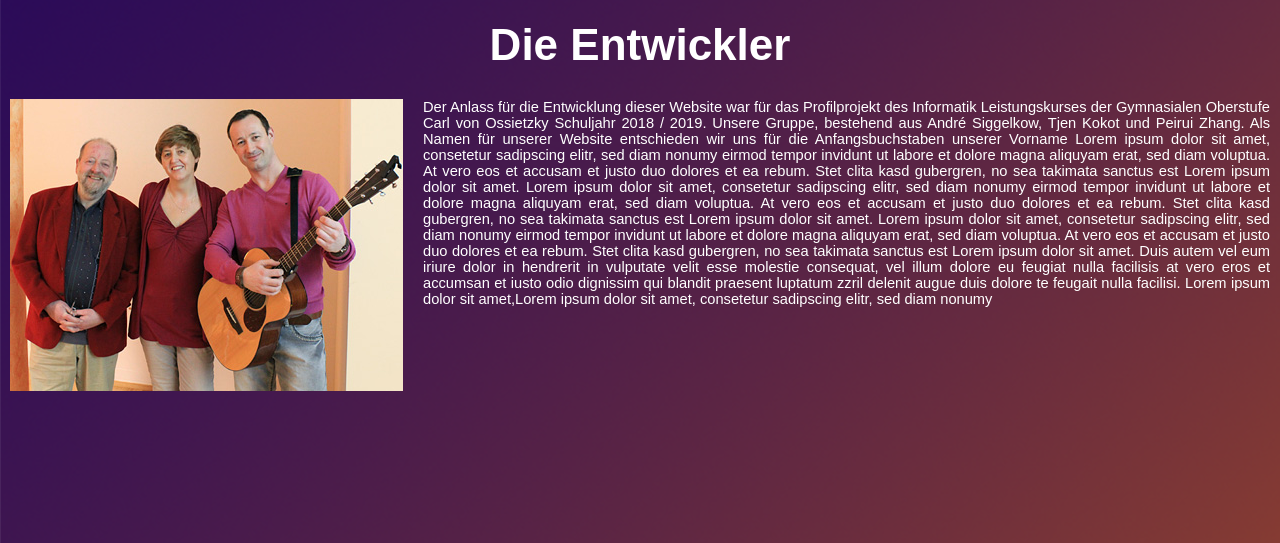
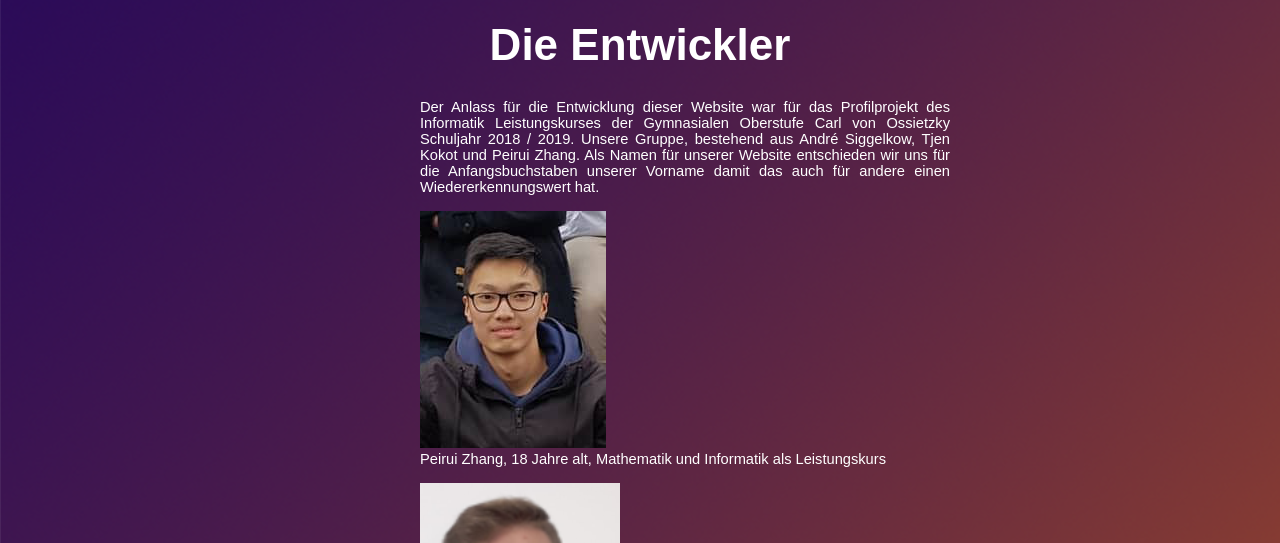
Before and after one commit to Bleyday/Profilprojekt-final, a PHP site: the page made by die _entwickler.html in a window 1280 px wide. Shown: the part 50-593 px from the top of the page. Run offline with PHP 8.4, Linux system fonts and the light colour scheme; grey boxes are pictures that could not be loaded.

Commit message:
Last commit

```diff
--- a/die _entwickler.html
+++ b/die _entwickler.html
@@ -18,20 +18,28 @@
       </nav>
       <div class="hr2"></div>
       <h1 id="sitetitle">Die Entwickler</h1>
-      <img id ="entwickler" src="img/dreipersonen.png">
+      <div id="entwicklerbox">
         <p class="entwickler_text">
             Der Anlass für die Entwicklung dieser Website war für das Profilprojekt des Informatik Leistungskurses der Gymnasialen Oberstufe Carl von Ossietzky Schuljahr 2018 / 2019.
-            Unsere Gruppe, bestehend aus André Siggelkow, Tjen Kokot und Peirui Zhang. Als Namen für unserer Website entschieden wir uns für die Anfangsbuchstaben unserer Vorname
-
-            Lorem ipsum dolor sit amet, consetetur sadipscing elitr, sed diam nonumy eirmod tempor invidunt ut labore et dolore magna aliquyam erat, sed diam voluptua. At vero eos et accusam et justo duo dolores et ea rebum. Stet clita kasd gubergren, no sea takimata sanctus est Lorem ipsum dolor sit amet. Lorem ipsum dolor sit amet, consetetur sadipscing elitr, sed diam nonumy eirmod tempor invidunt ut labore et dolore magna aliquyam erat, sed diam voluptua. At vero eos et accusam et justo duo dolores et ea rebum. Stet clita kasd gubergren, no sea takimata sanctus est Lorem ipsum dolor sit amet. Lorem ipsum dolor sit amet, consetetur sadipscing elitr, sed diam nonumy eirmod tempor invidunt ut labore et dolore magna aliquyam erat, sed diam voluptua. At vero eos et accusam et justo duo dolores et ea rebum. Stet clita kasd gubergren, no sea takimata sanctus est Lorem ipsum dolor sit amet.
-Duis autem vel eum iriure dolor in hendrerit in vulputate velit esse molestie consequat, vel illum dolore eu feugiat nulla facilisis at vero eros et accumsan et iusto odio dignissim qui blandit praesent luptatum zzril delenit augue duis dolore te feugait nulla facilisi. Lorem ipsum dolor sit amet,Lorem ipsum dolor sit amet, consetetur sadipscing elitr, sed diam nonumy
+            Unsere Gruppe, bestehend aus André Siggelkow, Tjen Kokot und Peirui Zhang. Als Namen für unserer Website entschieden wir uns für die Anfangsbuchstaben unserer Vorname damit das auch für andere einen Wiedererkennungswert hat.<br>
+            <br>
+            <img src="img/paui.png"><br>
+            Peirui Zhang, 18 Jahre alt, Mathematik und Informatik als Leistungskurs<br>
+            <br>
+            <img src="img/andre.png" alt="André Siggelkow"><br>
+            André Siggelkow, 17 Jahre alt, Mathematik und Infromatik als Leistungskurs<br>
+            <br>
+            <img src="img/tjen.png" alt="Tjen Kokot"><br>
+            Tjen Kokot, 17 Jahre alt, Mathematik und Informatik als Leistungskurs<br>
+        </p>
+      </div>
 
 <div class="hr"></div>
       </body>
 <footer class="footer">
-    <p class="footertext">© 2019 - TAP | <a href="#">Impressum</a> | <a href="datenschutz.html">Datenschutz</a></p><br>
+    <p class="footertext">© 2019 - TAP | <a href="impressum.html">Impressum</a> | <a href="datenschutz.html">Datenschutz</a></p><br>
     <img class="icons" src="img/email.png"> <p class="footertext"><p class="footertext">beispiel@email.de</p><br>
-    <img src="https://img.icons8.com/ios/16/000000/phone-filled.png"><p class="footertext">1234-1234567</p><br>
+    <img src="https://img.icons8.com/ios/16/000000/phone-filled.png"><p class="footertext">1234-1234567</p>
 </footer>
 
 
--- a/indexloggedin.php
+++ b/indexloggedin.php
@@ -17,7 +17,6 @@ if (isset($_SESSION["login"]) && $_SESSION["login"] =="verified"){
     <a class="btn2 active" href="index.html">Startseite</a>
     <a class="btn2" href="die%20_entwickler.html">
     Die Entwickler</a>
-    <a class="btn2" href="">Das Tool</a>
 </nav>
 <div class="hr2"></div>
 <h1 id="sitetitle">TAP-Manager</h1>
@@ -51,7 +50,7 @@ if (isset($_SESSION["login"]) && $_SESSION["login"] =="verified"){
     </div>
 <div class="hr"></div>
 <footer class="footer">
-    <p class="footertext">© 2019 - TAP | <a href="#">Impressum</a> | <a href="datenschutz.html">Datenschutz</a></p><br>
+    <p class="footertext">© 2019 - TAP | <a href="impressum.html">Impressum</a> | <a href="datenschutz.html">Datenschutz</a></p><br>
     <img class="icons" src="img/email.png"> <p class="footertext">beispiel@email.de</p><br>
     <img src="https://img.icons8.com/ios/16/000000/phone-filled.png"><p class="footertext">1234-1234567</p><br>
 </footer>
--- a/login.html
+++ b/login.html
@@ -12,7 +12,6 @@
 <a class="btn active" href="login.html">Einloggen</a>
 <a class="btn2" href="index.html">Startseite</a>
 <a class="btn2" href="die%20_entwickler.html">Die Entwickler</a>
-<a class="btn2" href="">Das Tool</a>
 </nav>
       <h1 id="sitetitle" href="Front/index.html">TAP-Manager <br><br>Login</h1>
 
--- a/registertodb.php
+++ b/registertodb.php
@@ -15,7 +15,7 @@ $email = $_POST["email"];
 
 $host = 'localhost';
 
-$hash_opts = array("cost" => 15, "salt"=> "this is my salt, that I use for salting");
+//$hash_opts = array("cost" => 15, "salt"=> "this is my salt, that I use for salting");
 $hashpw = password_hash($pass, PASSWORD_DEFAULT);
 
 $createU = "INSERT INTO data (username,password,email) VALUES ('{$user}','{$hashpw}','{$email}')"; //In einer Variable gespeicherter                                                                           MYSQL Befehl
--- a/registrierung.html
+++ b/registrierung.html
@@ -12,7 +12,6 @@
         <a class="btn" href="login.html">Einloggen</a>
         <a class="btn2" href="index.html">Startseite</a>
         <a class="btn2" href="die%20_entwickler.html">Die Entwickler</a>
-        <a class="btn2" href="">Das Tool</a>
     </nav>
       <div class="hr2"></div>
 <h1 id="sitetitle">TAP-Manager<br><br>Registrierung</h1>
@@ -26,7 +25,7 @@
         <label class="anzeige" for="passwort"><b>Passwort*</b></label><br>
             <input class="eingabefeld" type="password" placeholder="Password" name="passwort" requiered><br>
         <label class="anzeige">
-            <input type="checkbox" class ="checking" name="datenschutz" requiered> <a href="datenschutz.html">Datenschutzerklärung</a> gelesen?
+            <input type="checkbox" class ="checking" name="datenschutz" requiered> <a href="datenschutz.html">Datenschutzerklärung</a> gelesen?*
         </label><br>
         <input id ="submit" type="submit" value="Register">
         <p class="anzeige">* = erforderlich</p>
@@ -34,7 +33,7 @@
     </form>
       <div class="hr"></div>
 <footer class="footer">
-    <p class="footertext">© 2019 - TAP | <a href="#">Impressum</a> | <a href="datenschutz.html">Datenschutz</a></p><br>
+    <p class="footertext">© 2019 - TAP | <a href="impressum.html">Impressum</a> | <a href="datenschutz.html">Datenschutz</a></p><br>
     <img class="icons" src="img/email.png"> <p class="footertext"><p class="footertext">peirui.z@gmx.de</p><br>
     <img src="https://img.icons8.com/ios/16/000000/phone-filled.png"><p class="footertext">1234-1234567</p><br>
 </footer>
--- a/style.css
+++ b/style.css
@@ -179,7 +179,7 @@ body{
     text-align: justify;
     color: white;
     margin-right: 10px;
-    margin-left: 10px;
+    margin-left: 100px;
 }
 a{
     color:  white;
@@ -190,3 +190,8 @@ a:hover{
 .datenschutz_box{
     margin: 0 10px;
 }
+#entwicklerbox{
+    text-align: center;
+    margin-right: 25%;
+    margin-left: 25%
+}
--- a/welcome.php
+++ b/welcome.php
@@ -26,7 +26,7 @@ if (isset($_SESSION["login"]) && $_SESSION["login"] =="verified"){
 <div class="hr"></div>
 </body>
  <footer class="footer">
-    <p class="footertext">© 2019 - TAP | <a href="#">Impressum</a> | <a href="datenschutz.html">Datenschutz</a></p><br>
+    <p class="footertext">© 2019 - TAP | <a href="impressum.html">Impressum</a> | <a href="datenschutz.html">Datenschutz</a></p><br>
     <img class="icons" src="img/email.png"> <p class="footertext"><p class="footertext">beispiel@email.de</p><br>
     <img src="https://img.icons8.com/ios/16/000000/phone-filled.png"><p class="footertext">1234-1234567</p><br>
 </footer>
```
Also changed, not shown: index.html (+6 -6 lines), showData.php (+6 -5 lines), img/andre.png (added), img/dreipersonen.png (deleted), img/paui.png (added), img/tjen.png (added).
